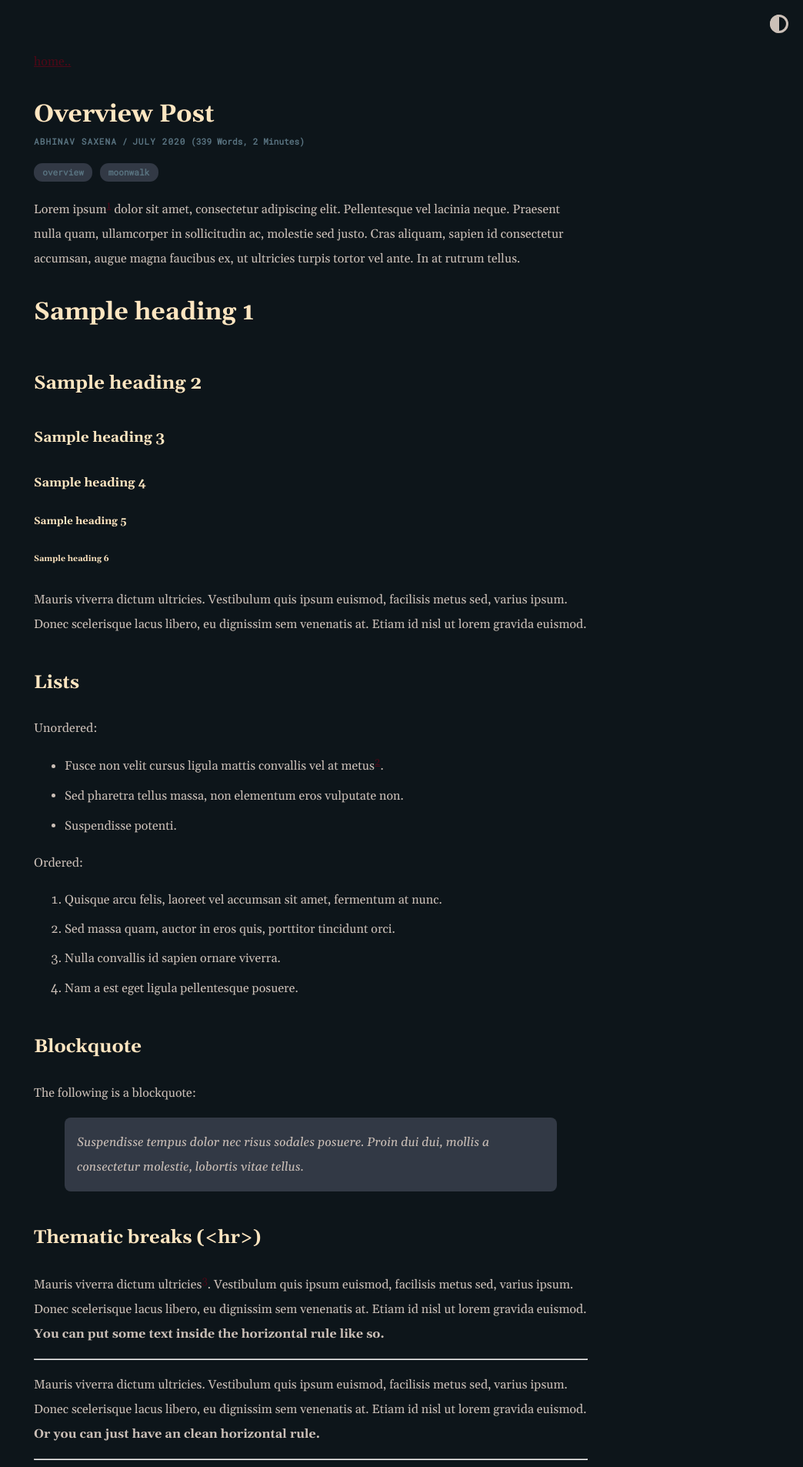
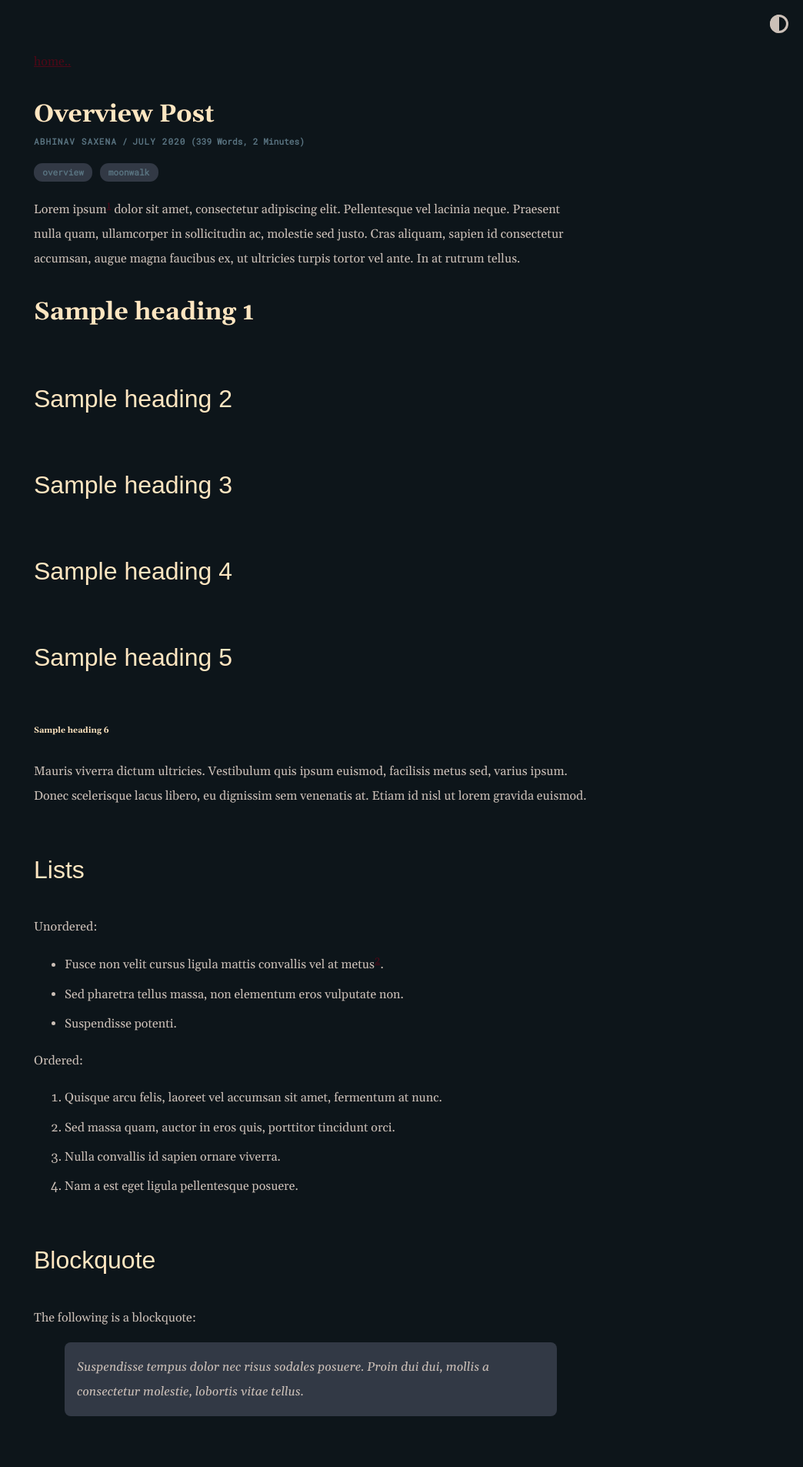
Before and after one commit to scherrer-txt/bts, a Jekyll site: the page built from _posts/2020-07-07-overview-post.md, in a window 1280 px wide. Shown: the top 1906 px of the page at 77% size, without its empty margins (236-1280 px from the left). Built offline with Jekyll 4.4.1, drawn with Linux system fonts in a browser that asks for light colours; some web fonts are replaced.

Commit message:
Update moonwalk.scss

```diff
--- a/_sass/moonwalk.scss
+++ b/_sass/moonwalk.scss
@@ -1,5 +1,6 @@
 @import url('https://fonts.googleapis.com/css2?family=Roboto+Mono&display=swap');
 @import url('https://fonts.googleapis.com/css2?family=Gelasio:ital,wght@0,400;0,700;1,400;1,700&display=swap');
+@import url("https://use.typekit.net/ubc7mok.css");
 
 html { height: 100%; }
 
@@ -15,7 +16,13 @@ pre, code {
   font-size: 0.9rem;
 }
 
-h2, h3, h4, h5 { margin-top: 1.5em; }
+h2, h3, h4, h5 {
+  font-family: "pragmatica-extended", sans-serif;
+  font-size: 2.0rem;
+  font-weight: 400;
+  font-style: normal;
+  margin-top: 1.5em;
+}
 
 hr { margin: 1em 0; }
 
```
